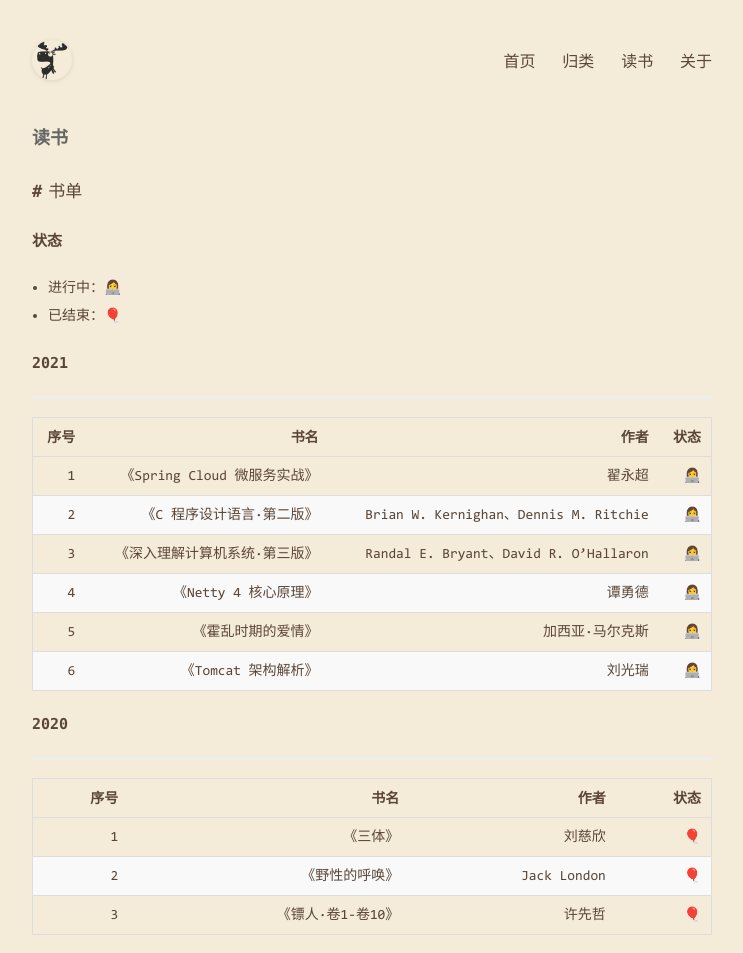
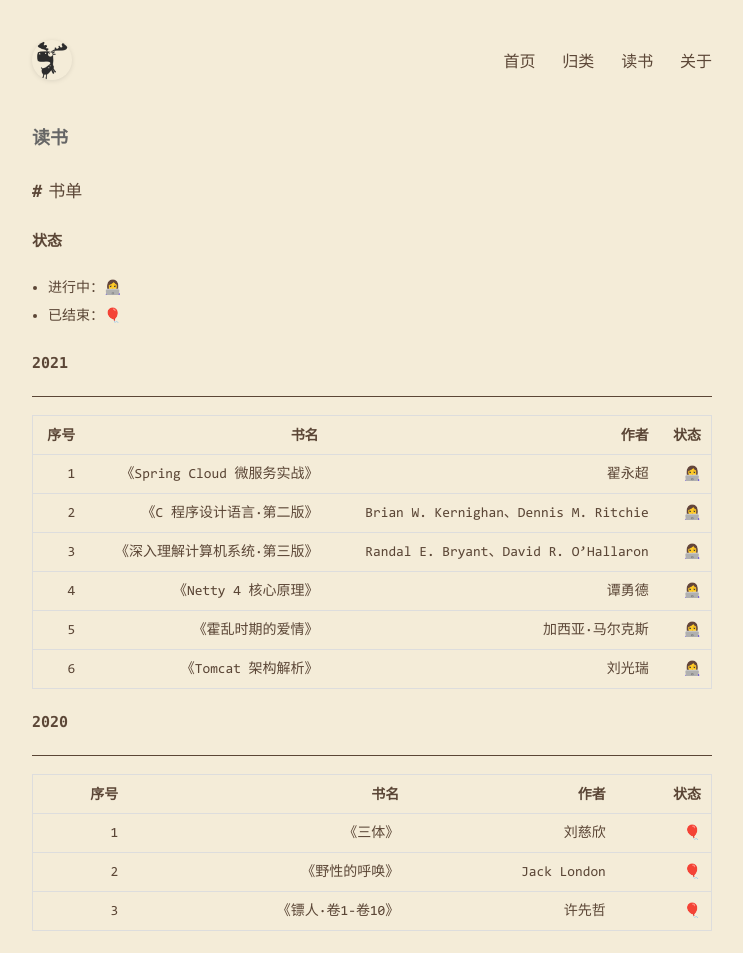
Before and after one commit to Suomea/Suomea.github.io, a Jekyll site: the page built from pages/books.md, in a window 1280 px wide. Shown: the whole page, without its empty margins (268-1011 px from the left). Built offline with Jekyll 4.4.1, drawn with Linux system fonts in a browser that asks for light colours.

Commit message:
:tada: 修改表格样式。

```diff
--- a/static/css/post.css
+++ b/static/css/post.css
@@ -113,8 +113,8 @@
 }
 .page-post hr {
   border: none;
-  height: 3px;
-  background-color: #eeeeee;
+  height: 1px;
+  background-color: #5b4636;
 }
 .page-post table {
   min-width: 100%;
@@ -134,7 +134,7 @@
   text-align: left;
 }
 .page-post table tr:nth-child(even) {
-  background-color: #f9f9f9;
+  background-color: #f4ecd8;
 }
 .page-post .table-container {
   overflow: auto;
```
